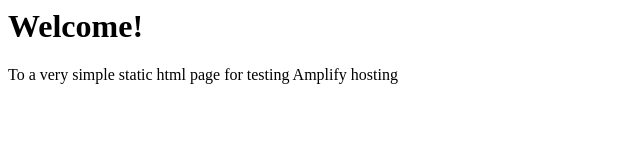
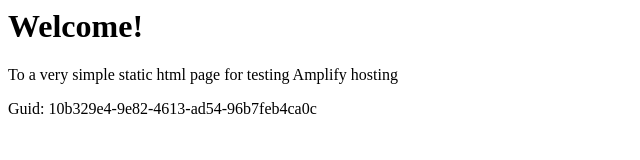
Before and after one commit to aws-aemilia-lhr/Github-PR-Commit-Integration-Test-DoNotTouch-v1-prod-eu-west-2, a website: page src/index.html in a window 1280 px wide. Shown: the whole page, without its empty margins (0-640 px from the left). Drawn offline with Linux system fonts and the light colour scheme.

Commit message:
commit from integ tests

```diff
--- a/src/index.html
+++ b/src/index.html
@@ -1,3 +1,5 @@
+
+
 <html lang="en">
 
 <head>
@@ -10,6 +12,6 @@
 <body>
     <h1>Welcome!</h1>
     <p>To a very simple static html page for testing Amplify hosting</p>
-</body>
+    <p>Guid: 10b329e4-9e82-4613-ad54-96b7feb4ca0c</p></body>
 
 </html>
```
